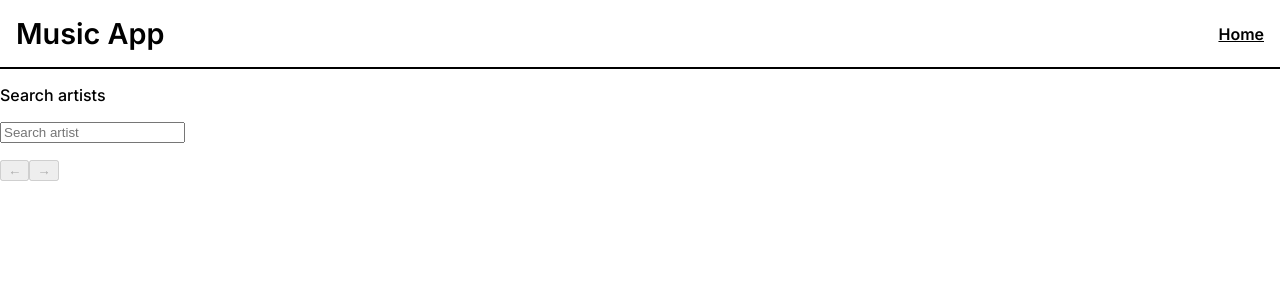
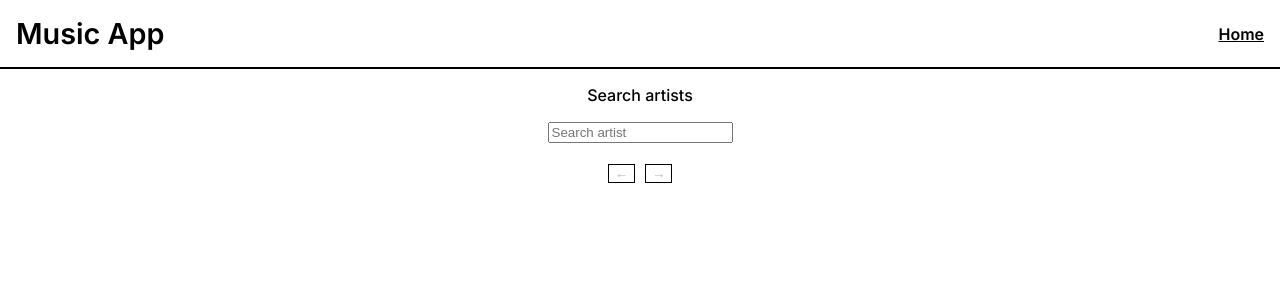
Before and after one commit to Artist-Search-2021/artists-search-fe, a React app: page / in a window 1280 px wide. Shown: the top 300 px of the page. Built offline with nearby package versions, Linux system fonts and the light colour scheme.

Commit message:
css-in-js

```diff
--- /dev/null
+++ b/src/components/common/ButtonStyles.js
@@ -0,0 +1,26 @@
+import React from "react";
+import { createUseStyles } from "react-jss";
+
+export const buttonStyles = createUseStyles({
+  buttons: {
+    display: 'flex',
+    flexDirection: 'row',
+    justifyContent: 'space-between',
+    alignItems: 'center',
+    '& button': {
+      border: [1, 'solid', 'black'],
+      backgroundColor: 'white',
+      margin: 5,
+    },
+    '& button:hover': {
+      backgroundColor: 'black',
+      color: 'white',
+      cursor: 'pointer',
+    },
+    '& button:hover:disabled': {
+      cursor: 'auto',
+      backgroundColor: 'white',
+      color: 'lightgrey',
+    }
+  }
+});
--- a/src/components/common/Loading.js
+++ b/src/components/common/Loading.js
@@ -1,8 +1,21 @@
 import React from 'react';
+import { createUseStyles } from 'react-jss';
+
+const useStyles = createUseStyles({
+  loader: {
+    width: '100%',
+    height: '100%',
+    position: 'absolute',
+    display: 'flex',
+    justifyContent: 'center',
+    alignItems: 'flex-start',
+  }
+});
 
 export default function Loading() {
+  const classes = useStyles();
   return (
-    <div>
+    <div className={classes.loader}>
       <img src="https://vinylgif.com/gifs/201412/spinning-7-inch.gif" />
     </div>
   );
--- a/src/components/display/ArtistList.js
+++ b/src/components/display/ArtistList.js
@@ -1,11 +1,23 @@
 import React from 'react';
 import { Link } from 'react-router-dom';
+import { createUseStyles } from 'react-jss';
+
+const useStyles = createUseStyles({
+  li: {
+    listStyle: 'none',
+  },
+  link: {
+    color: 'black'
+  }
+})
 
 export default function ArtistList({ artists }) {
 
+  const classes = useStyles();
+
   const artistsElements = artists.map(artist => (
-    <li key={artist.id}>
-      <p><Link to={{
+    <li className={classes.li} key={artist.id}>
+      <p><Link className={classes.link} to={{
         pathname: `/artist/${artist.id}`,
         state: { artistName: artist.name }
       }}>{artist.name}</Link> | {artist.area ? artist.area.name : 'Unknown'}</p>
--- a/src/components/display/ArtistReleases.js
+++ b/src/components/display/ArtistReleases.js
@@ -2,17 +2,50 @@ import React, { useEffect, useState } from 'react';
 import useRelease from '../../state/release';
 import Loading from '../common/Loading';
 import { useLocation, Link } from 'react-router-dom';
+import { buttonStyles } from '../common/ButtonStyles';
+import { createUseStyles } from 'react-jss';
+
+const useStyles = createUseStyles({
+  releases: {
+    display: 'flex',
+    flexDirection: 'column',
+    justifyContent: 'center',
+    alignItems: 'center',
+  },
+  releaseGrid: {
+    display: 'grid',
+    gridTemplateColumns: '1fr 1fr 1fr 1fr 1fr',
+    gridGap: 10,
+  },
+  li: {
+    listStyle: 'none',
+    display: 'flex',
+    flexDirection: 'column',
+    justifyContent: 'center',
+    alignItems: 'center',
+    textAlign: 'center',
+    border: [1, 'solid', '#ccc'],
+    maxWidth: 295,
+    padding: [0, 5]
+  },
+  link: {
+    color: 'black',
+  }
+});
 
 export default function ArtistReleases() {
   const [page, setPage] = useState(0);
   const [releases, loading] = useRelease(page);
   const artistName = useLocation();
 
+  const buttonClasses = buttonStyles();
+  const classes = useStyles();
+
   const releaseElements = releases.map(release => {
 
     return (
-      <li key={release.id}>
-        <Link to={{
+      <li className={classes.li} key={release.id}>
+        <Link className={classes.link} to={{
           pathname: `/release/${release.id}`,
           state: { artistName }
         }}>
@@ -30,14 +63,16 @@ export default function ArtistReleases() {
     setPage(prevPage => prevPage + newPage);
   };
 
-  if(loading) return <Loading />;
+  if (loading) return <Loading />;
   return (
-    <div>
-      <ul>
-        <button onClick={() => handlePageChange(-10)} disabled={page <= 0}>←</button>
-        <button onClick={() => handlePageChange(10)}>→</button>
+    <div className={classes.releases}>
+      <ul className={classes.releaseGrid}>
         {releaseElements}
       </ul>
+      <div className={buttonClasses.buttons}>
+        <button className={buttonClasses.button} onClick={() => handlePageChange(-10)} disabled={page <= 0}>←</button>
+        <button className={buttonClasses.button} onClick={() => handlePageChange(10)}>→</button>
+      </div>
     </div>
   );
 
--- a/src/components/display/ReleaseDetail.js
+++ b/src/components/display/ReleaseDetail.js
@@ -2,16 +2,38 @@ import React from 'react';
 import useTitle from '../../state/title';
 import Loading from '../common/Loading';
 import { useLocation, Link } from 'react-router-dom';
+import { createUseStyles } from 'react-jss';
+
+const useStyles = createUseStyles({
+  detailContainer: {
+    display: 'flex',
+    flexDirection: 'column',
+    alignItems: 'center',
+    justifyContent: 'center',
+    textAlign: 'center',
+  },
+  li: {
+    listStyle: 'none',
+  },
+  link: {
+    color: 'black'
+  },
+  ul: {
+    padding: 0
+  }
+});
 
 export default function ReleaseDetail() {
   const [titles, loading] = useTitle();
   const artistName = useLocation();
   const name = artistName.state.artistName.state.artistName;
 
+  const classes = useStyles();
+
   const releaseDetailElements = titles.map(title => {
     return (
-      <li key={title.id}>
-        <Link to={{
+      <li className={classes.li} key={title.id}>
+        <Link className={classes.link} to={{
           pathname: `/release/lyrics/${title.title}`,
           state: { artistName: name }
         }}>
@@ -20,11 +42,11 @@ export default function ReleaseDetail() {
       </li>
     );
   });
-  if(loading) return <Loading />;
+  if (loading) return <Loading />;
   return (
-    <div className="ReleaseDetail">
-      <h1>Release Detail</h1>
-      <ul>{releaseDetailElements}</ul>
+    <div className={classes.detailContainer}>
+      <h2>Tracklist</h2>
+      <ul className={classes.ul}>{releaseDetailElements}</ul>
     </div>
   );
 }
--- a/src/components/display/SongLyrics.js
+++ b/src/components/display/SongLyrics.js
@@ -3,6 +3,23 @@ import { fetchLyrics } from '../../services/lyricsApi';
 import { useState } from 'react';
 import Loading from '../common/Loading';
 import { useParams, useLocation } from 'react-router-dom';
+import { createUseStyles } from 'react-jss';
+import { classes } from 'istanbul-lib-coverage';
+
+const useStyles = createUseStyles({
+  lyricsContainer: {
+    display: 'flex',
+    height: '100%',
+    flexDirection: 'column',
+    alignItems: 'center',
+    justifyContent: 'center',
+    padding: '3rem'
+  },
+  lyrics: {
+    width: 250,
+    textAlign: 'center',
+  }
+});
 
 export default function SongLyrics() {
   const [lyrics, setLyrics] = useState('');
@@ -11,16 +28,18 @@ export default function SongLyrics() {
   const artistName = useLocation();
   const name = artistName.state.artistName;
 
+  const classes = useStyles();
+
   useEffect(() => {
     fetchLyrics(name, id)
       .then(lyrics => setLyrics(lyrics))
-      .finally(setLoading(false));
+      .finally(() => setLoading(false));
   }, []);
 
-  if(loading) return <Loading />;
+  if (loading) return <Loading />;
   return (
-    <div data-testid="lyrics">
-      {lyrics}
+    <div className={classes.lyricsContainer} data-testid="lyrics">
+      <div className={classes.lyrics}>{lyrics}</div>
     </div>
   );
 }
--- a/src/components/home/Home.js
+++ b/src/components/home/Home.js
@@ -4,12 +4,27 @@ import Loading from '../common/Loading';
 import Search from '../controls/Search.js';
 import { fetchArtists } from '../../services/artistApi.js';
 import { useParams } from 'react-router-dom';
+import { createUseStyles } from 'react-jss';
+import { buttonStyles } from '../common/ButtonStyles';
+
+const useStyles = createUseStyles({
+  home: {
+    display: 'flex',
+    flexDirection: 'column',
+    alignItems: 'center',
+    justifyContent: 'center',
+  },
+});
+
 
 export default function Home() {
   const [page, setPage] = useState(0);
   const [artists, setArtists] = useState([]);
   const [loading, setLoading] = useState(false);
   const [searchTerm, setSearch] = useState('');
+
+  const classes = useStyles();
+  const buttonClasses = buttonStyles();
 
   useEffect(() => {
     if (searchTerm !== '') {
@@ -30,12 +45,14 @@ export default function Home() {
 
   if (loading) return <Loading />;
   return (
-    <div>
+    <div className={classes.home}>
       <p>Search artists</p>
       <Search onSearch={handleSearch} />
       <ArtistList artists={artists} />
-      <button onClick={() => handlePageChange(-25)} disabled={page <= 0}>←</button>
-      <button onClick={() => handlePageChange(25)} disabled={!searchTerm}>→</button>
+      <div className={buttonClasses.buttons}>
+        <button className={buttonClasses.button} onClick={() => handlePageChange(-25)} disabled={page <= 0}>←</button>
+        <button className={buttonClasses.button} onClick={() => handlePageChange(25)} disabled={!searchTerm}>→</button>
+      </div>
     </div>
   );
 }
```
